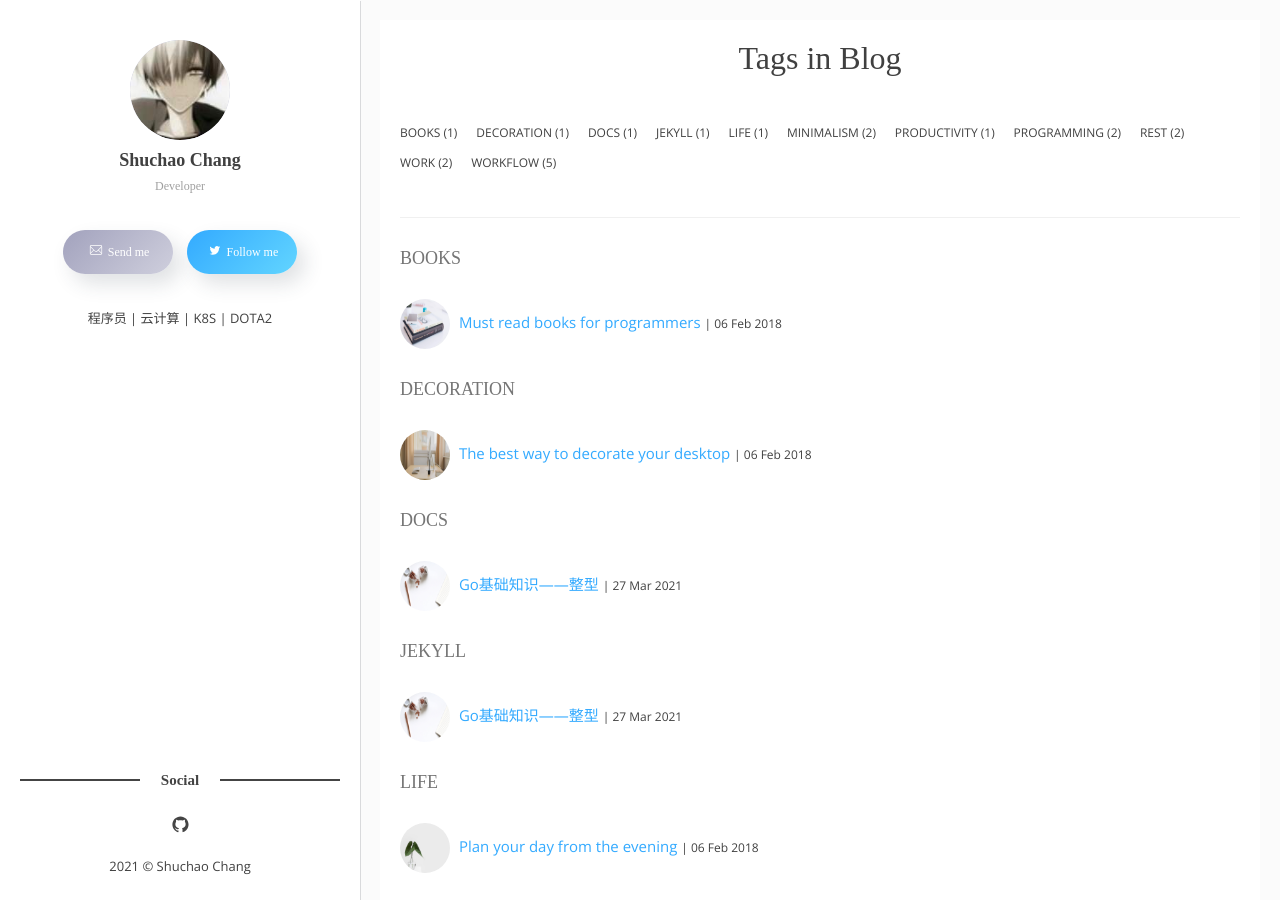
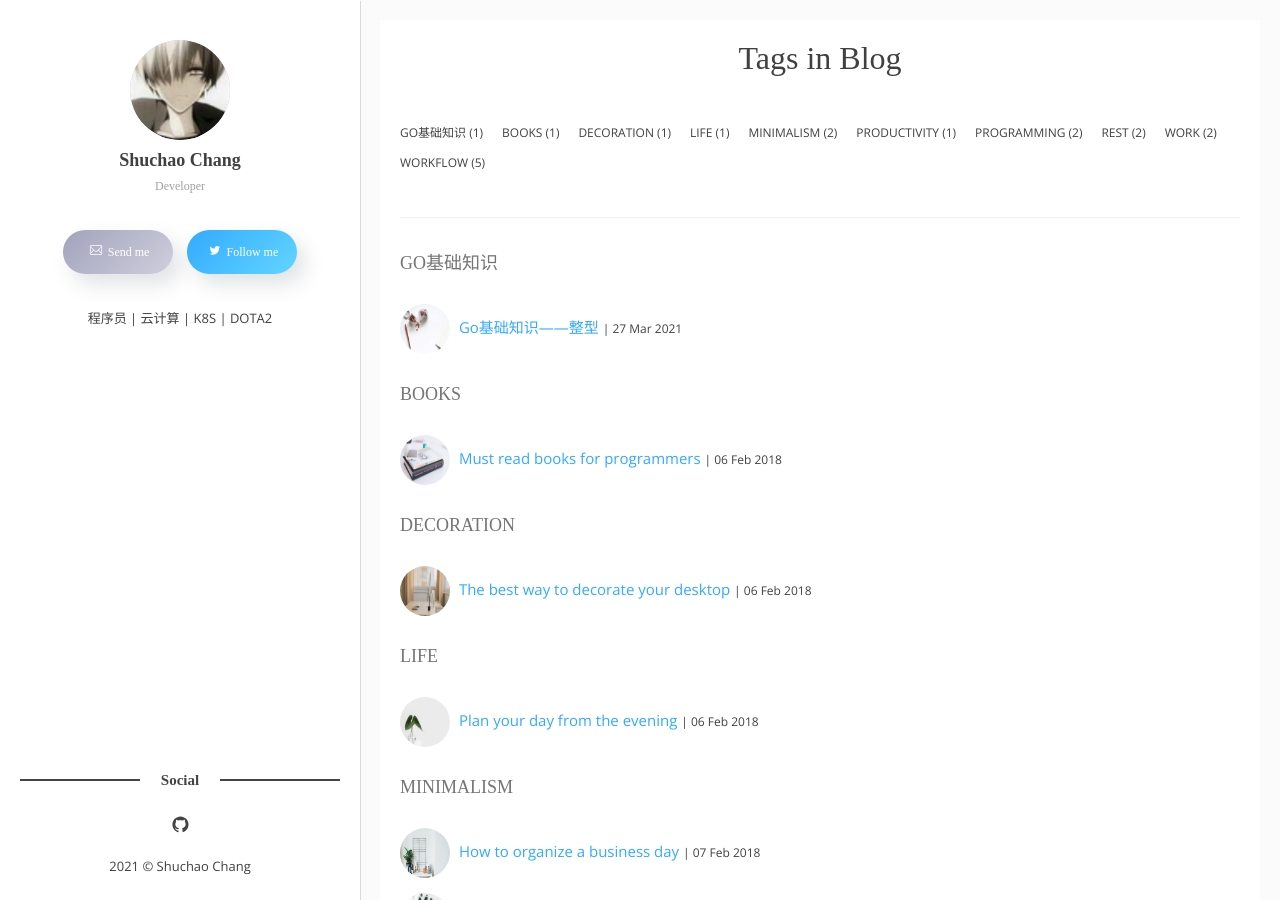
Before and after one commit to changshuchao/changshuchao-test.github.io, a Jekyll site: the page built from tags.html, in a window 1280 px wide and 900 px high. Built offline with Jekyll 4.4.1, drawn with Linux system fonts in a browser that asks for light colours; some web fonts are replaced.

Commit message:
Update 2021-03-27-Go基础知识——整型.markdown

```diff
--- a/_posts/2021-03-27-Go基础知识——整型.markdown
+++ b/_posts/2021-03-27-Go基础知识——整型.markdown
@@ -3,8 +3,8 @@ layout: post
 title: "Go基础知识——整型"
 date: 2021-03-27
 image: 12.jpg
-tags: [jekyll, docs]
-categories: jekyll
+tags: [Go基础知识]
+categories: Go基础知识
 ---
 
 ### 1. 整型的10个类型图示
```
